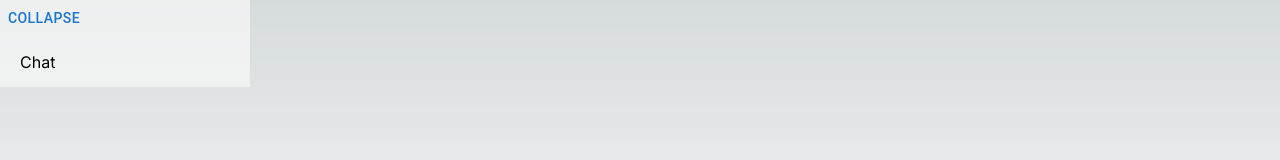
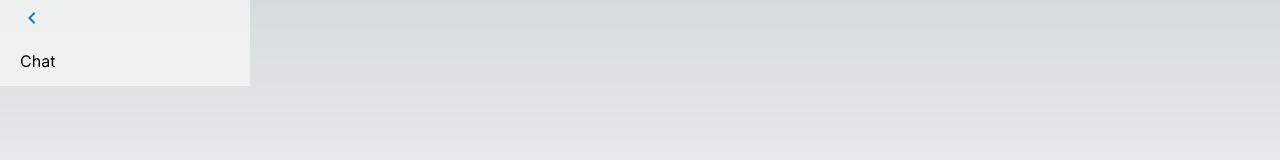
Before and after one commit to williamjiang26/NYUSH_rmp_agent, a Next.js app: page /components/Sidebar in a window 1280 px wide. Shown: the top 160 px of the page. Built offline with nearby package versions, Linux system fonts and the light colour scheme.

Commit message:
collapsed sidebar

```diff
--- a/app/components/Sidebar/page.js
+++ b/app/components/Sidebar/page.js
@@ -1,13 +1,17 @@
 import { Box, Button } from "@mui/material";
 import { Sidebar, Menu, MenuItem, SubMenu } from "react-pro-sidebar";
 import { useState } from "react";
+import KeyboardArrowRightIcon from '@mui/icons-material/KeyboardArrowRight';
+import KeyboardArrowLeftIcon from '@mui/icons-material/KeyboardArrowLeft';
+
 const ProSidebar = () => {
   const [collapsed, setCollapsed] = useState(false);
   return (
     <Box sx={{ height: "100%", minHeight: "400px" }}>
-      <Sidebar collapsed={collapsed} collapsedWidth="100px">
+      <Sidebar collapsed={collapsed} collapsedWidth="80px" color="primary">
         <Button className="sb-button" onClick={() => setCollapsed(!collapsed)}>
-        Collapse
+          {collapsed ? <KeyboardArrowRightIcon/> : <KeyboardArrowLeftIcon/>}
+
       </Button>
         <Menu>
           <MenuItem href="/chat">Chat</MenuItem>
--- a/package.json
+++ b/package.json
@@ -12,6 +12,7 @@
     "@clerk/nextjs": "^5.3.3",
     "@emotion/react": "^11.13.3",
     "@emotion/styled": "^11.13.0",
+    "@mui/icons-material": "^5.16.7",
     "@mui/material": "^5.16.7",
     "@pinecone-database/pinecone": "^3.0.1",
     "firebase": "^10.13.0",
```
Also changed, not shown: 1 other file (tests, documents, lock files or other folders).
